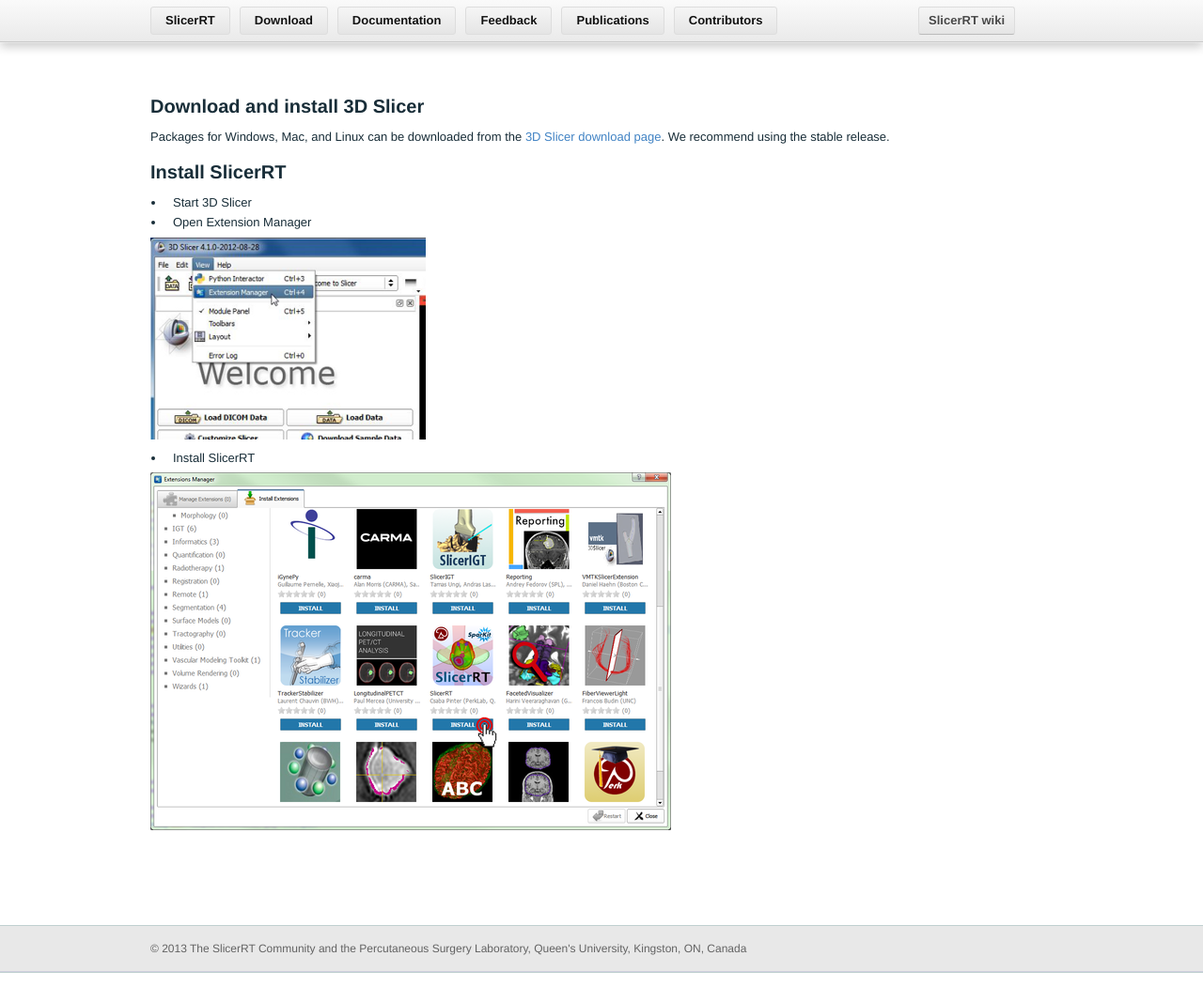
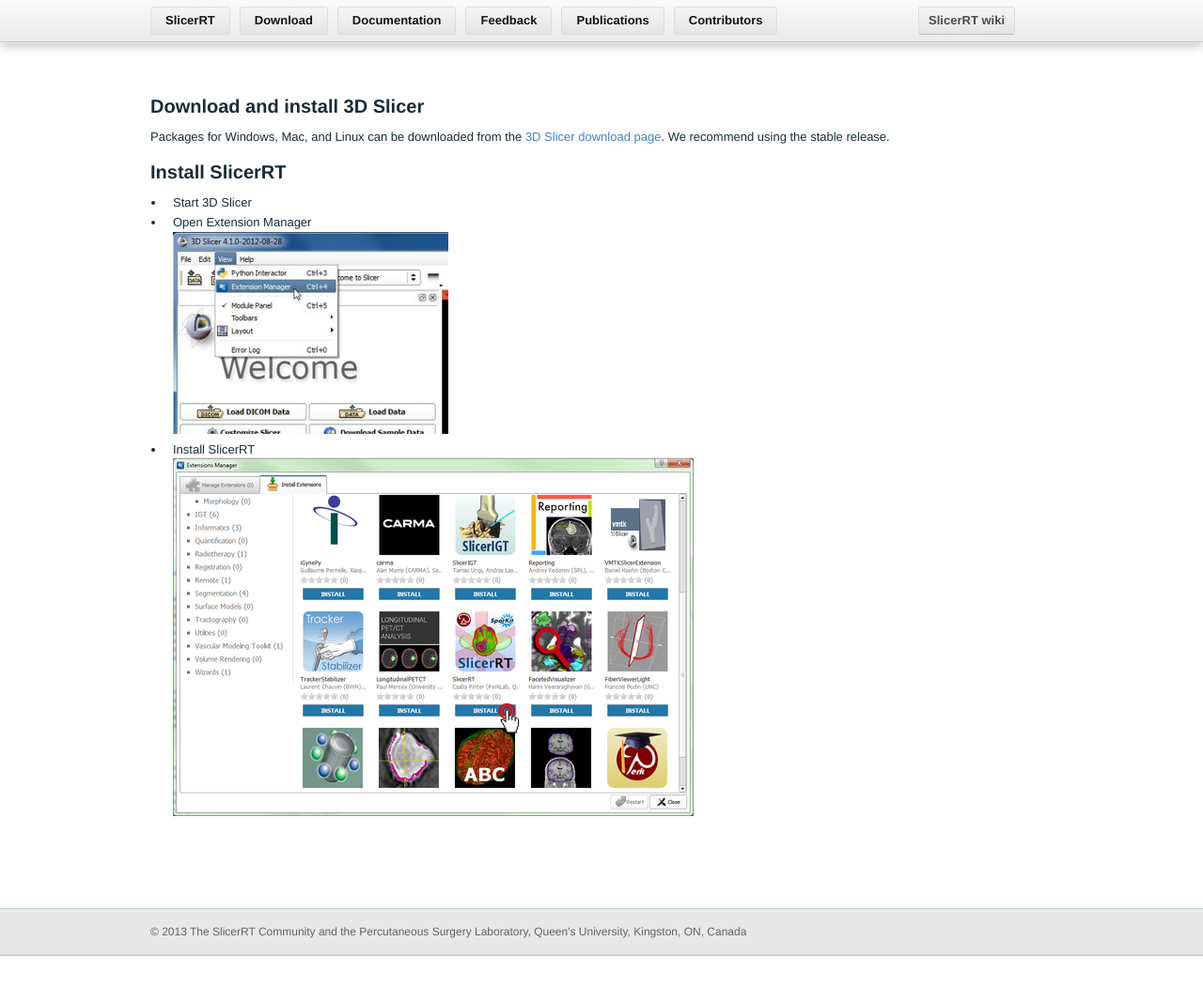
Before and after one commit to Sunderlandkyl/slicerrt.github.com, a Jekyll site: the page built from Download.md, in a window 1280 px wide. Shown: the whole page at 94% size. Built offline with Jekyll 4.4.1, drawn with Linux system fonts in a browser that asks for light colours; Markdown is read by kramdown in place of the engine named in the settings.

Commit message:
Re #302: Content layout fixes

```diff
--- a/Download.md
+++ b/Download.md
@@ -9,9 +9,6 @@
 
 *   Start 3D Slicer
 *   Open Extension Manager
-
-![3D Slicer - Open Extension Manager](images/SlicerCorner.png)
-
+<br>![3D Slicer - Open Extension Manager](images/SlicerCorner.png)
 *   Install SlicerRT
-
-![3D Slicer - Extension Manager Browser](images/SlicerRT_0.10_ExtensionManager_Browser_ClickOnSlicerRT.png)
+<br>![3D Slicer - Extension Manager Browser](images/SlicerRT_0.10_ExtensionManager_Browser_ClickOnSlicerRT.png)
--- a/index.html
+++ b/index.html
@@ -57,7 +57,7 @@
 
         <div class="three-column">
           <h3>Builds on a dynamic platform</h3>
-          <p>SlicerRT is an extension of <a href="http://www.slicer.org">3D Slicer</a>, a free, open source software for visualization and image analysis. SlicerRT can be <b><a href="http://http://slicerrt.github.io/Download.html">installed</a></b> from the 3D Slicer Extension Manager on Windows, Mac, and Linux to leverage the advanced features of 3D Slicer in radiation therapy research.</p>
+          <p>SlicerRT is an extension of <a href="http://www.slicer.org">3D Slicer</a>, a free, open source software for visualization and image analysis. SlicerRT can be <b><a href="http://slicerrt.github.io/Download.html">installed</a></b> from the 3D Slicer Extension Manager on Windows, Mac, and Linux to leverage the advanced features of 3D Slicer in radiation therapy research.</p>
         </div>
 
         <div class="three-column">
```
